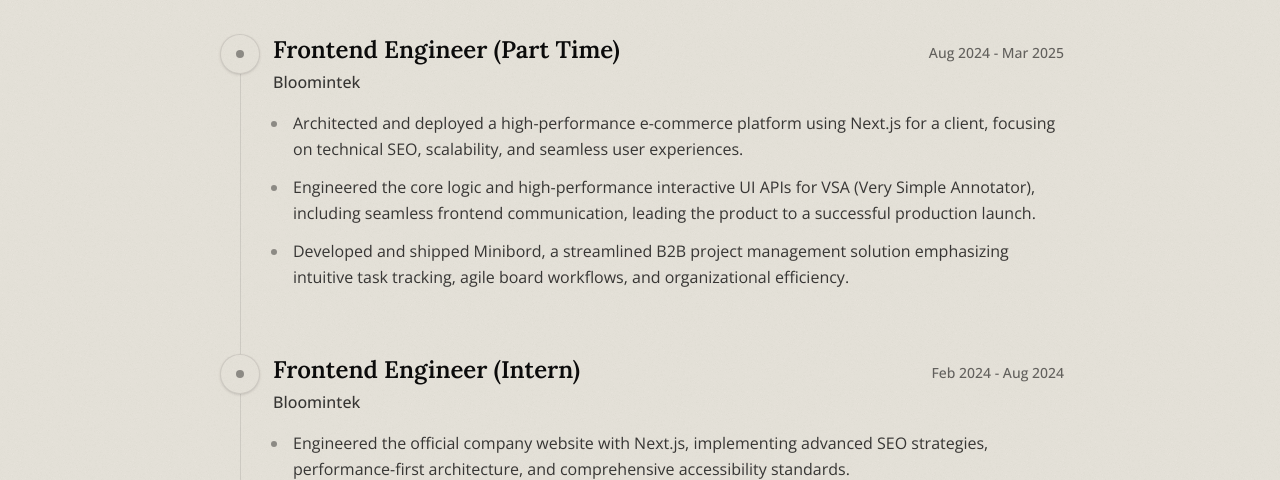
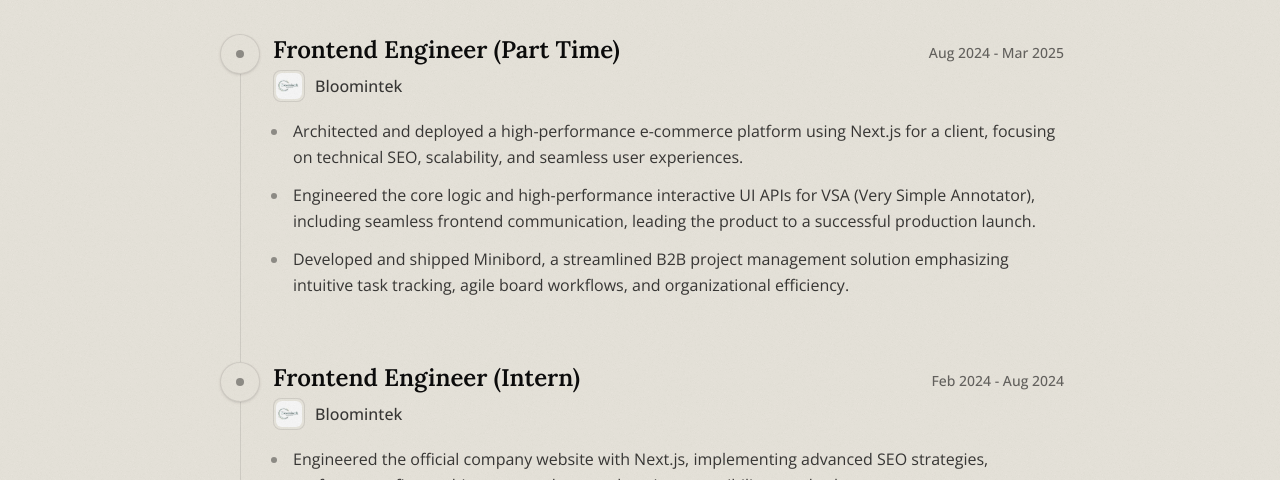
Before and after one commit to Slogllykop/isdevs.cv, a Next.js app: page /jobs in a window 1280 px wide. Shown: the part 242-722 px from the top of the page. Built offline with nearby package versions, Linux system fonts and the light colour scheme; no server answers.

Commit message:
feat(experience): display company logos in work timeline

```diff
--- a/src/app/jobs/timeline.tsx
+++ b/src/app/jobs/timeline.tsx
@@ -1,6 +1,7 @@
 "use client";
 
 import { motion } from "motion/react";
+import Image from "next/image";
 import { EXPERIENCES } from "@/lib/constants";
 
 // Uniform timeline indicator - simple and clean
@@ -30,9 +31,21 @@
                             <h2 className="font-semibold font-serif text-xl sm:text-2xl">
                                 {job.role}
                             </h2>
-                            <span className="font-medium text-foreground/80">
-                                {job.company}
-                            </span>
+                            <div className="flex items-center gap-2.5">
+                                {job.logo && (
+                                    <div className="relative size-8 overflow-hidden rounded-md border border-foreground/10 bg-white/5">
+                                        <Image
+                                            src={job.logo}
+                                            alt={`${job.company} logo`}
+                                            fill
+                                            className="rounded-md object-contain p-0.5"
+                                        />
+                                    </div>
+                                )}
+                                <span className="font-medium text-foreground/80">
+                                    {job.company}
+                                </span>
+                            </div>
                         </div>
                         <span className="shrink-0 font-medium text-foreground/60 text-sm">
                             {job.date}
--- a/src/lib/constants.ts
+++ b/src/lib/constants.ts
@@ -15,6 +15,7 @@
 export const EXPERIENCES = [
     {
         company: "Bloomintek",
+        logo: "/bloomintek.jpg",
         role: "Frontend Engineer (Part Time)",
         date: "Aug 2024 - Mar 2025",
         description: [
@@ -25,6 +26,7 @@
     },
     {
         company: "Bloomintek",
+        logo: "/bloomintek.jpg",
         role: "Frontend Engineer (Intern)",
         date: "Feb 2024 - Aug 2024",
         description: [
```
Also changed, not shown: public/bloomintek.jpg (added).
